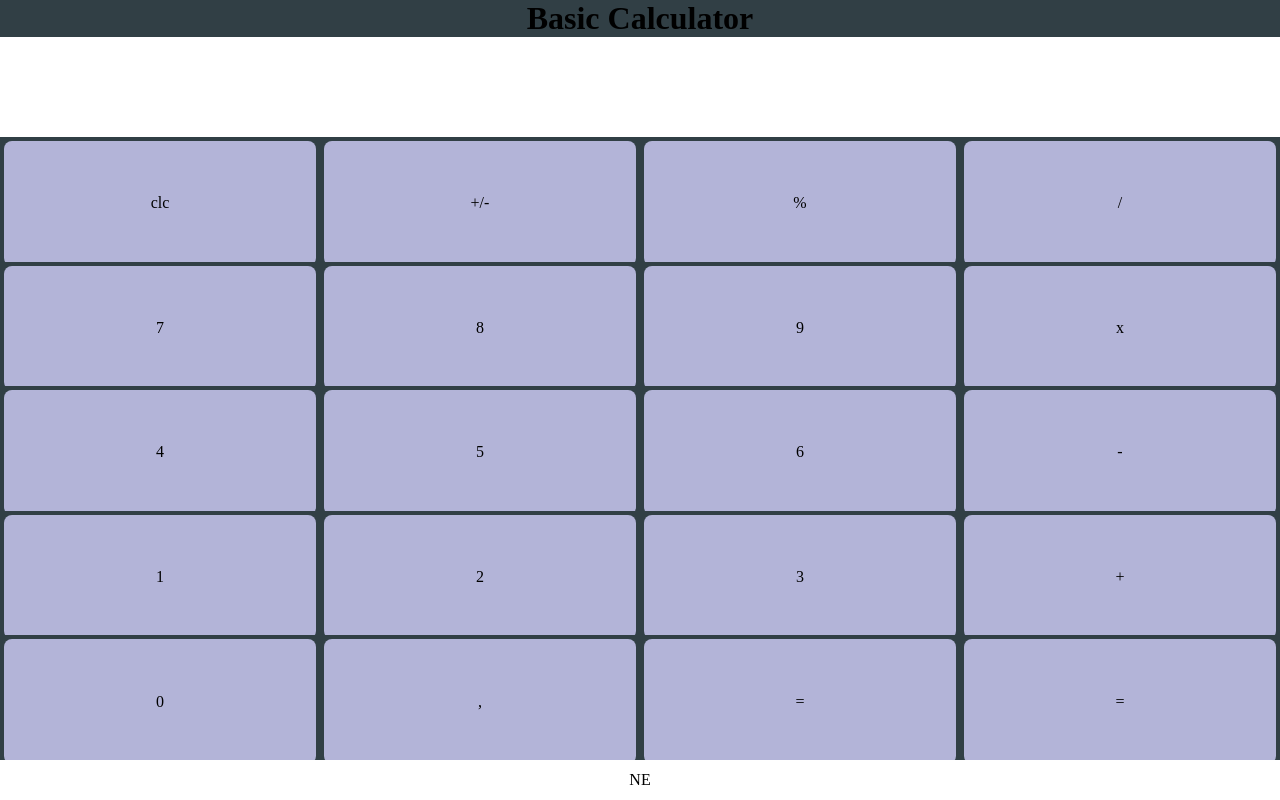
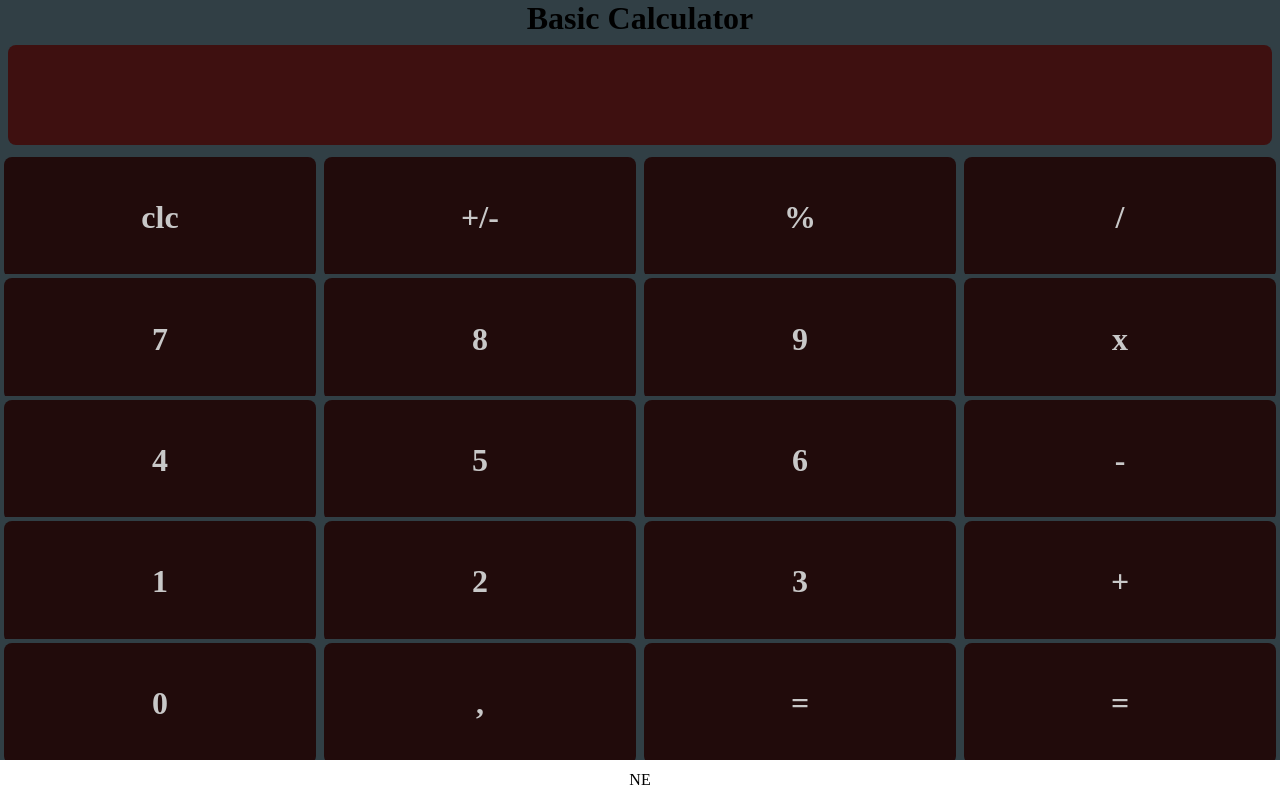
Before and after one commit to NduvhoEdward-OdinProjects/Calculator, a plain HTML site: page index.html in a window 1280 px wide. Drawn offline with Linux system fonts and the light colour scheme.

Commit message:
Change calc colors

```diff
--- a/css/styles.css
+++ b/css/styles.css
@@ -27,16 +27,21 @@ body {
 .number {
 	width: 100%;
 	height: 100%;
-	background-color: #B3B4D8;
+	background-color: #210B0B;
 	margin: 4px;
 	display: flex;
 	justify-content: center;
 	align-items: center;
 	border-radius: 8px;
+	color: rgb(200, 200, 200);
+	font-size: 32px;
+	font-weight: bold;
 }
 #display {
 	height: 100px;
-	background-color: #fff;
+	background-color: #3E1010;
+	margin: 8px;
+	border-radius: 8px;
 }
 
 footer {
```
